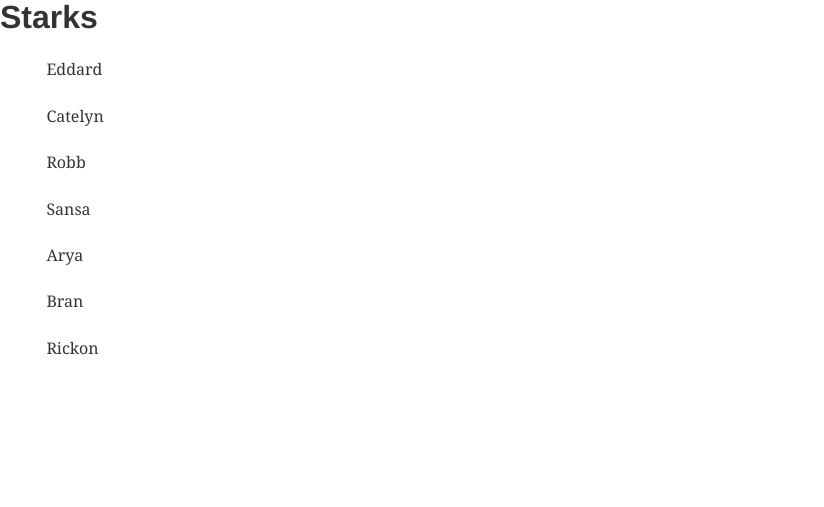
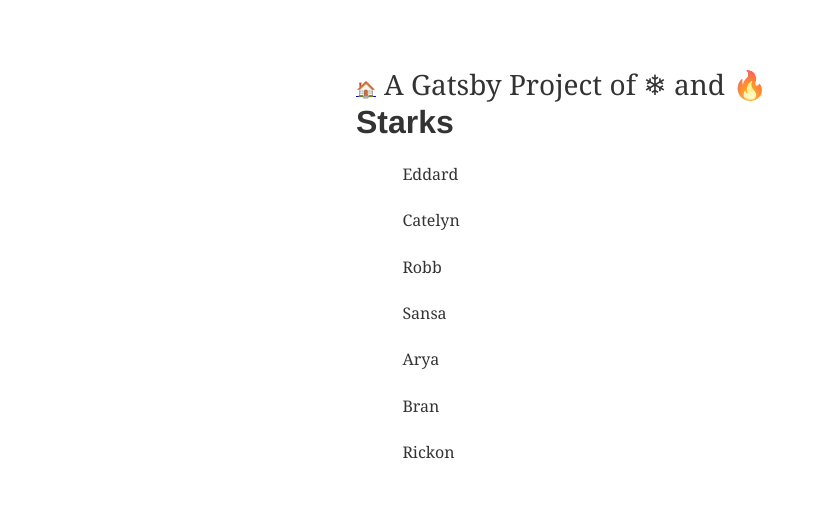
Before and after one commit to ayoon212/gatsby-practice, a Gatsby site: page /starks in a window 1280 px wide. Shown: the whole page, without its empty margins (0-824 px from the left). Built offline with nearby package versions, Linux system fonts and the light colour scheme; Gatsby itself is replaced by a stand-in of ours.

Commit message:
Add layout component

```diff
--- a/src/components/header.js
+++ b/src/components/header.js
@@ -1,3 +1,9 @@
 import React from "react";
+import { Link } from "gatsby";
 
-export default () => <header>This is a header</header>
+export default () => (
+  <header>
+    <Link to="/" style={{ marginRight: '0.5rem' }}><span role="img" aria-label="home">🏠</span></Link>
+    <div style={{ display: 'inline-block', fontSize: '1.75rem' }}>A Gatsby Project of <span role="img" aria-label="ice">❄</span> and <span role="img" aria-label="fire">🔥</span></div>
+  </header>
+);
--- /dev/null
+++ b/src/components/layout.js
@@ -0,0 +1,9 @@
+import React from "react";
+import Header from "../components/header";
+
+export default ({ children }) => (
+  <div style={{ margin: '3rem auto', maxWidth: 600, padding: '1rem' }}>
+    <Header />
+    {children}
+  </div>
+);
--- a/src/pages/starks.js
+++ b/src/pages/starks.js
@@ -1,7 +1,8 @@
 import React from "react";
+import Layout from "../components/layout";
 
 export default (props =>
-  <div>
+  <Layout>
     <h1>Starks</h1>
     <ul>
       <ol>Eddard</ol>
@@ -12,5 +13,5 @@ export default (props =>
       <ol>Bran</ol>
       <ol>Rickon</ol>
     </ul>
-  </div>
+  </Layout>
 );
```
Also changed, not shown: src/pages/index.js (+6 -5 lines).
